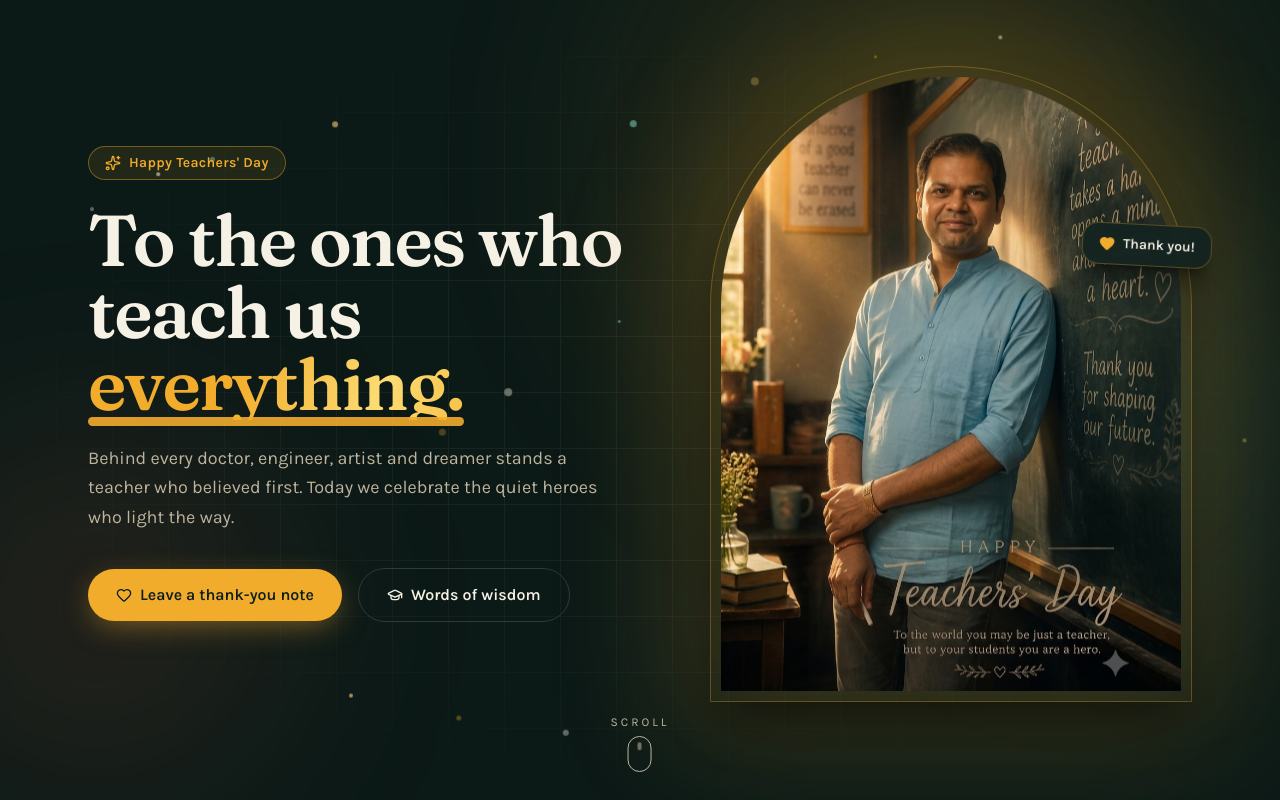
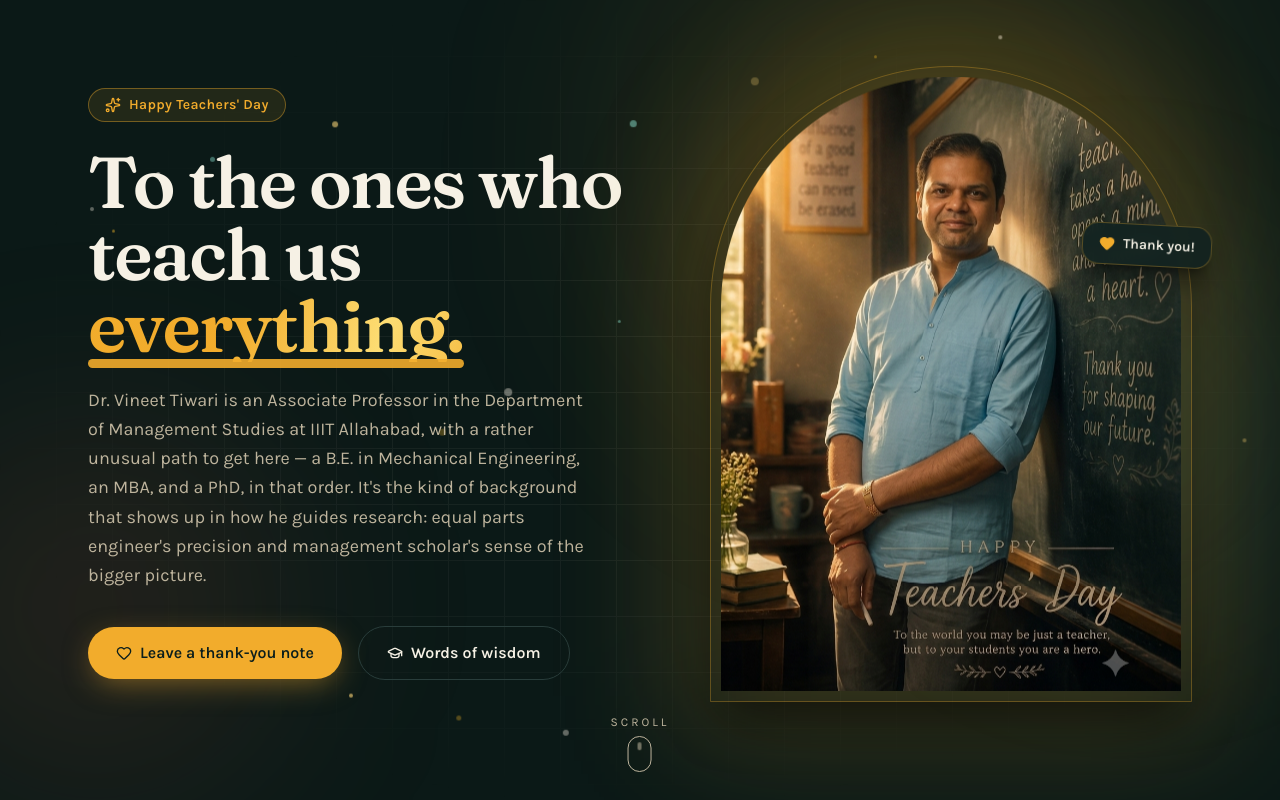
Before and after one commit to Atulyakushwaha/web-teachers-day-tribute, a React (Vite) app: page / in a window 1280 px wide. Shown: the top 800 px of the page. Built offline with nearby package versions, Linux system fonts and the light colour scheme.

Commit message:
Update Hero.tsx

```diff
--- a/src/components/Hero.tsx
+++ b/src/components/Hero.tsx
@@ -126,8 +126,7 @@ const Hero = () => {
             className="rise-in mt-6 max-w-lg text-lg leading-relaxed text-muted-foreground"
             style={{ animationDelay: "1.2s" }}
           >
-            Behind every doctor, engineer, artist and dreamer stands a teacher who
-            believed first. Today we celebrate the quiet heroes who light the way.
+            Dr. Vineet Tiwari is an Associate Professor in the Department of Management Studies at IIIT Allahabad, with a rather unusual path to get here — a B.E. in Mechanical Engineering, an MBA, and a PhD, in that order. It's the kind of background that shows up in how he guides research: equal parts engineer's precision and management scholar's sense of the bigger picture.
           </p>
 
           <div
```
